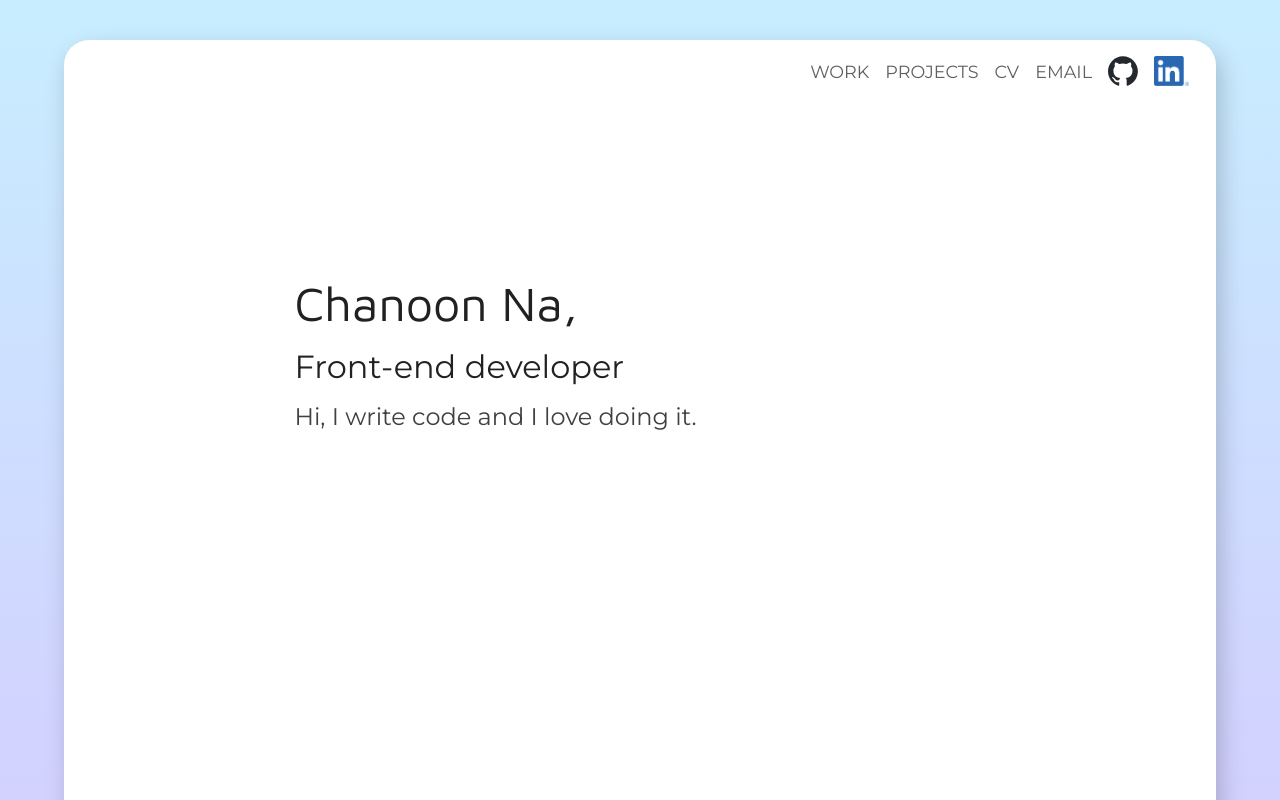
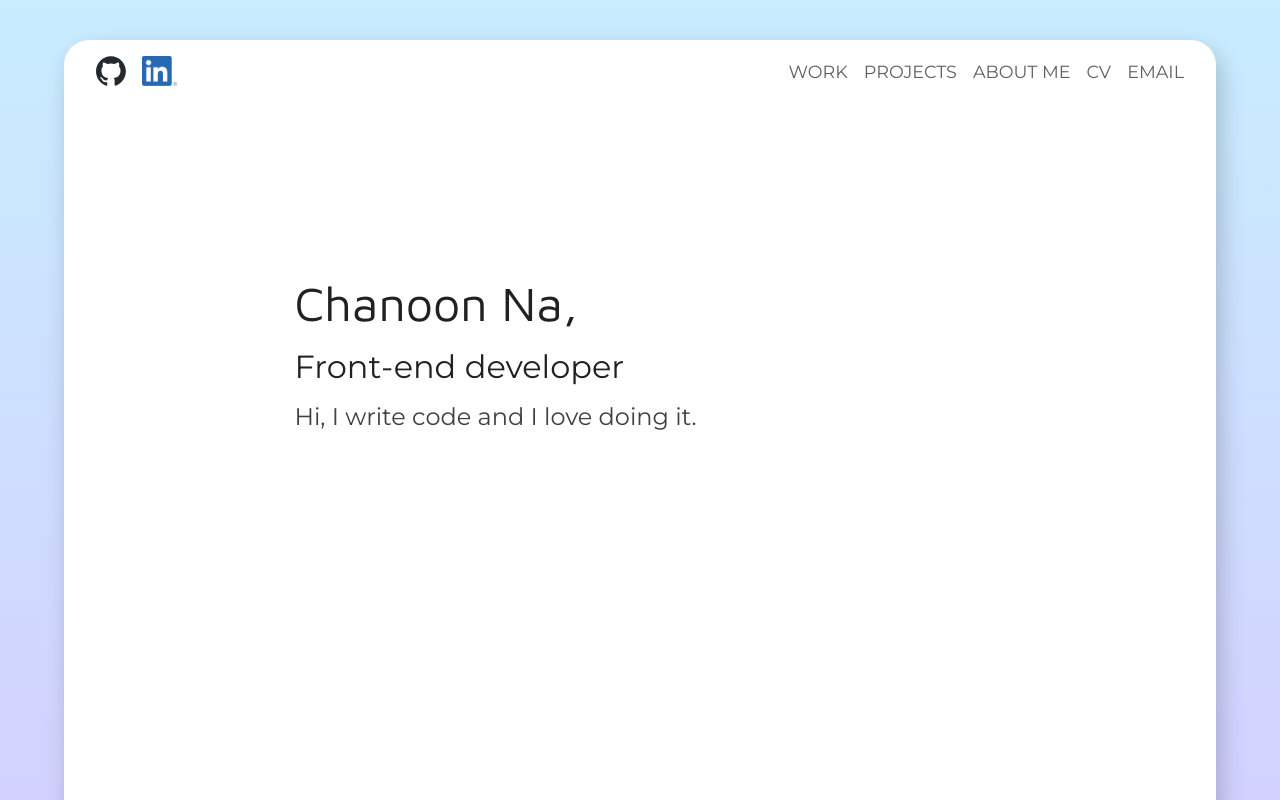
Before and after one commit to chanoonna/chanoonna, a React app: page / in a window 1280 px wide. Shown: the top 800 px of the page. Built offline with nearby package versions, Linux system fonts and the light colour scheme.

Commit message:
Add sticky effect when scrolled for navbar

```diff
--- a/src/App.scss
+++ b/src/App.scss
@@ -47,7 +47,7 @@
 .section-heading {
   position: sticky;
   top: 0;
-  padding-top: 7vh;
+  padding-top: 8vh;
   font-family: 'Montserrat', sans-serif;
   font-size: 3rem;
   font-weight: 500;
@@ -70,7 +70,7 @@
 
 .section-list {
   list-style-type: none;
-  margin-top: calc(17vh - 17px);
+  margin-top: calc(16vh - 17px);
 }
 
 .section-card-container {
--- a/src/components/NavBar.scss
+++ b/src/components/NavBar.scss
@@ -1,10 +1,17 @@
 .navbar-container {
-  width: 100%;
   display: flex;
-  justify-content: flex-end;
+  justify-content: space-between;
   align-items: center;
+  padding: 1rem 2rem;
+  position: sticky;
+  top: 0;
+  transition: background-color .5s ease-in-out;
+  width: 90vw;
+  z-index: 5;
 
-  padding: 1rem 2rem;
+  &:not(.on-top) {
+    background-color: #f0f0ff;
+  }
 }
 
 .nav-item-container {
--- a/src/components/NavBar.tsx
+++ b/src/components/NavBar.tsx
@@ -1,17 +1,29 @@
 import './NavBar.scss';
+import { useState, useEffect } from 'react';
 import { LinkedInIcon } from './shared/LinkedInIcon';
 import { GithubIcon } from './shared/GithubIcon';
 
 export const NavBar = () => {
+  const [isOnTop, setIsOnTop] = useState(true);
+
+  useEffect(() => {
+    const handleScroll = () => {
+      const innerHeight = window.innerHeight;
+      const yMargin = innerHeight * 0.05;
+      if (window.scrollY <= yMargin) {
+        setIsOnTop(true);
+      } else {
+        setIsOnTop(false);
+      }
+    };
+
+    window.addEventListener('scroll', handleScroll);
+
+    return () => window.removeEventListener('scroll', handleScroll);
+  }, []);
   return (
-    <nav className="navbar-container">
-      <ul className="nav-item-container">
-        <li className="nav-item">WORK</li>
-        <li className="nav-item">PROJECTS</li>
-        <li className="nav-item">CV</li>
-        <li className="nav-item">
-          <a href="mailto:chanoonna@gmail.com">EMAIL</a>
-        </li>
+    <nav className={'navbar-container' + (isOnTop ? ' on-top' : '')}>
+      <ul className="nav-item-container left">
         <li
           className="nav-item"
           onClick={() => {
@@ -32,6 +44,15 @@ export const NavBar = () => {
           <LinkedInIcon />
         </li>
       </ul>
+      <ul className="nav-item-container right">
+        <li className="nav-item">WORK</li>
+        <li className="nav-item">PROJECTS</li>
+        <li className="nav-item">ABOUT ME</li>
+        <li className="nav-item">CV</li>
+        <li className="nav-item">
+          <a href="mailto:chanoonna@gmail.com">EMAIL</a>
+        </li>
+      </ul>
     </nav>
   );
 };
```
